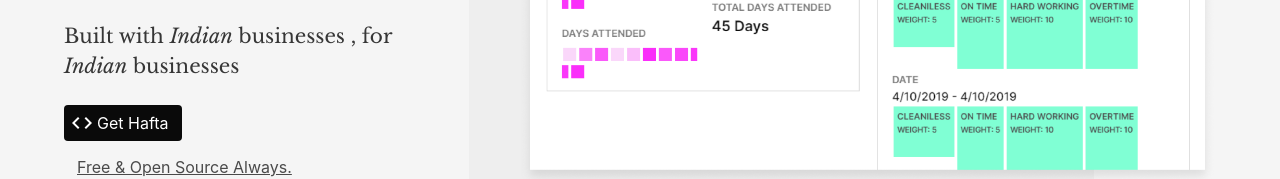
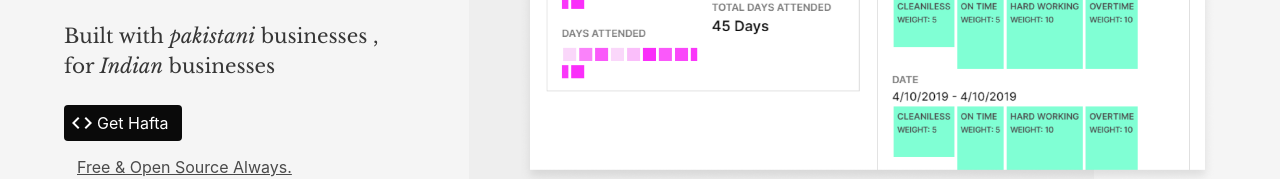
Before and after one commit to Bisma-I/payroll_system, a plain HTML site: page docs/index.html in a window 1280 px wide. Shown: the part 593-772 px from the top of the page. Drawn offline with nearby package versions, Linux system fonts and the light colour scheme; a web font is replaced by a local one.

Commit message:
first commit

```diff
--- a/docs/index.html
+++ b/docs/index.html
@@ -53,7 +53,7 @@
               performance of your
               employees</h1>
             <h2 class=" is-size-5" style="font-family: 'Libre Baskerville' ;">
-              Built with <i>Indian</i> businesses , for <i>Indian</i> businesses </h2>
+              Built with <i>pakistani</i> businesses , for <i>Indian</i> businesses </h2>
             <br>
             <div class="buttons">
               <a class="button is-black" href="https://github.com/PadamSethia/hafta">
```
